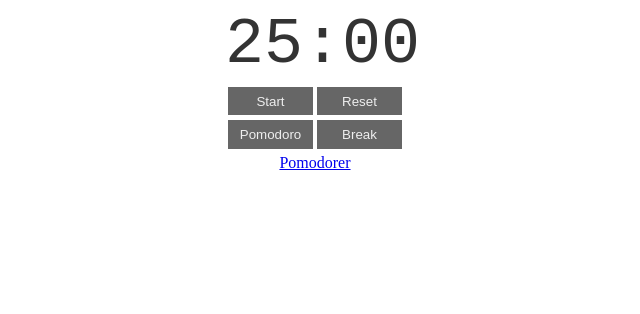
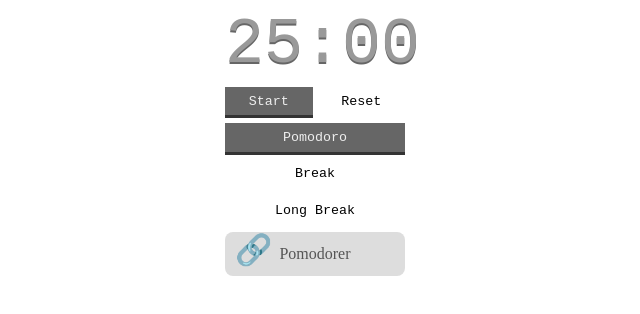
Before and after one commit to matita/pomodorer, a plain HTML site: page index.html in a window 1280 px wide. Shown: the whole page, without its empty margins (325-965 px from the left). Drawn offline with Linux system fonts and the light colour scheme.

Commit message:
style improvements, cycle phases, long break

```diff
--- a/index.html
+++ b/index.html
@@ -9,17 +9,21 @@
     <style>
         body { text-align: center; color: #555; }
         button {
-            background: #666;
+            background: none;
             border: none;
             padding: .5em .8em;
             cursor: pointer;
-            font-family: arial;
-            color: #eee;
-            min-width: 85px;
+            font-family: 'Courier New', Courier, monospace;
+            border-bottom: 3px solid transparent;
         }
-        .controls {
-            margin-top: 5px;
-        }
+        button:active { border-top: 3px solid transparent; border-bottom: none; }
+        button.primary { background: #666; color: #eee; border-bottom-color: #333; }
+        .controls { margin-top: 5px; display: flex; }
+        .controls-h { display: flex; flex-direction: row; }
+        .controls-v { flex-direction: column; }
+        .controls-h button { flex-grow: 1; flex-basis: 1px; margin-right: 5px; }
+        .controls-h button:last-child { margin-right: 0; }
+        .controls-v button + button { margin-top: 5px; }
         .timer {
             width: 180px;
             margin-left: auto;
@@ -28,14 +32,25 @@
         .timer-time {
             font-size: 5em;
             font-family: monospace;
-            color: #333;
+            color: #999;
+            text-shadow: 0 2px #666;
         }
         .timer-controls-pause { display: none; }
         .playing .timer-controls-start { display: none; }
         .playing .timer-controls-pause { display: initial; }
         .task { text-align: center; margin-top: 2em; }
         .task-name-set { padding: .8em 1.2em; border: 1px solid #ddd; }
-        .bookmarklet { cursor: move; cursor: grab; cursor: -moz-grab; cursor: -webkit-grab; }
+        .bookmarklet {
+            position: relative;
+            padding: .8em 1.2em;
+            background: #ddd;
+            color: #555;
+            text-decoration: none;
+            border-radius: .5em;
+            width: 100%;
+            cursor: move; cursor: grab; cursor: -moz-grab; cursor: -webkit-grab;
+        }
+        .bookmarklet:before { content: '🔗'; position: absolute; left: 10px; top: 0; font-size: 30px; }
         .bookmarklet:active { cursor: grabbing; cursor: -moz-grabbing; cursor: -webkit-grabbing; }
     </style>
 </head>
@@ -44,18 +59,19 @@
         <div class="timer">
             <audio class="timer-audio"></audio>
             <div class="timer-time">25:00</div>
-            <div class="timer-controls controls">
-                <button class="timer-controls-start">Start</button>
-                <button class="timer-controls-pause">Pause</button>
+            <div class="timer-controls controls controls-h">
+                <button class="timer-controls-start primary">Start</button>
+                <button class="timer-controls-pause primary">Pause</button>
                 <button class="timer-controls-reset">Reset</button>
             </div>
-        </div>
-        <div class="special-controls controls">
-            <button class="controls-pomodoro">Pomodoro</button>
-            <button class="controls-break">Break</button>
-        </div>
-        <div class="controls">
-            <a class="bookmarklet" href="javascript:void(0)" title="Drag me to the bookmarks bar">Pomodorer</a>
+            <div class="special-controls controls controls-v">
+                <button class="controls-pomodoro" data-phase="Pomodoro">Pomodoro</button>
+                <button class="controls-break" data-phase="Break">Break</button>
+                <button class="controls-longbreak" data-phase="Long break">Long Break</button>
+            </div>
+            <div class="controls">
+                <a class="bookmarklet" href="javascript:void(0)" title="Drag me to the bookmarks bar">Pomodorer</a>
+            </div>
         </div>
         <div class="task">
             <span class="task-name"></span>
@@ -65,6 +81,9 @@
     <script id="bookmarklet-script" type="text/bookmarklet">
         javascript:(function() {
             var title;
+            console.log(typeof setPhase);
+            if (typeof setPhase === 'function')
+                return setPhase('Pomodoro').start();
             var gitlabSidebar = document.querySelector('.issue-boards-sidebar .issuable-header-text');
             if (gitlabSidebar) {
                 title = gitlabSidebar.querySelector('span').innerText.trim() + ' ' + gitlabSidebar.querySelector('strong').innerText.trim();
@@ -82,6 +101,12 @@
 
         var audio = document.querySelector('.timer-audio')
         var timer = Timer()
+        var nextPhases = ['Pomodoro', 'Break', 'Pomodoro', 'Break', 'Pomodoro', 'Long break']
+        var durations = {
+            'Pomodoro': 25,
+            'Break': 5,
+            'Long break': 15
+        }
         var currentPhase
 
         var POMODORO_MS = 25 * 60 * 1000
@@ -95,19 +120,22 @@
         var pomodoroBtn = document.querySelector('.controls-pomodoro')
         var breakBtn = document.querySelector('.controls-break')
         var taskNameSpan = document.querySelector('.task-name')
+        var phaseButtons = document.querySelectorAll('[data-phase]')
 
         timerStartBtn.onclick = function() { timer.start() }
         timerPauseBtn.onclick = function() { timer.pause() }
         timerResetBtn.onclick = function() { timer.reset() }
-        pomodoroBtn.onclick = function() { setPhase('Pomodoro', 25); timer.start() }
-        breakBtn.onclick = function() { setPhase('Break', 5); timer.start() }
+        Array.prototype.forEach.call(phaseButtons, function (btn) {
+            var phase = btn.getAttribute('data-phase')
+            btn.onclick = function () { setPhase(phase); timer.start() }
+        })
 
         timer.onstart = function() { refreshTitle(); timerContainer.classList.add('playing') }
         timer.onpause = function() { refreshTitle(); timerContainer.classList.remove('playing') }
         timer.onupdate = function(formattedTime) { refreshTitle(); timerTimeDiv.innerHTML = formattedTime }
-        timer.oncomplete = function() { audio.src = 'ding.wav'; audio.play(); notify(currentPhase + ' ended') }
+        timer.oncomplete = function() { audio.src = 'ding.wav'; audio.play(); notify(currentPhase + ' ended'); changePhase() }
 
-        setPhase('Pomodoro', 25)
+        changePhase()
         askNotificationPermission()
         var params = getParams(location.search.substr(1))
         setTaskTitle(params.title)
@@ -139,9 +167,34 @@
             ].join('')
         }
 
-        function setPhase(phase, minutes) {
+        function changePhase() {
+            setPhase(nextPhases[0])
+        }
+
+        function setPhase(phase) {
+            // cycle phases
+            var nextPhase
+            do {
+                nextPhase = nextPhases.shift()
+                nextPhases.push(nextPhase)
+            } while (nextPhase !== phase)
+
+            // set timer
             currentPhase = phase
+            var minutes = durations[phase]
             timer.totalMs(minutes * 60 * 1000)
+
+            // highlight phase button
+            for (var i = 0; i < phaseButtons.length; i++) {
+                var phaseControl = phaseButtons[i]
+                var dataPhase = phaseControl.getAttribute('data-phase')
+                if (dataPhase === phase)
+                    phaseControl.classList.add('primary')
+                else
+                    phaseControl.classList.remove('primary')
+            }
+
+            return timer
         }
 
         function formatMs(ms) {
```
